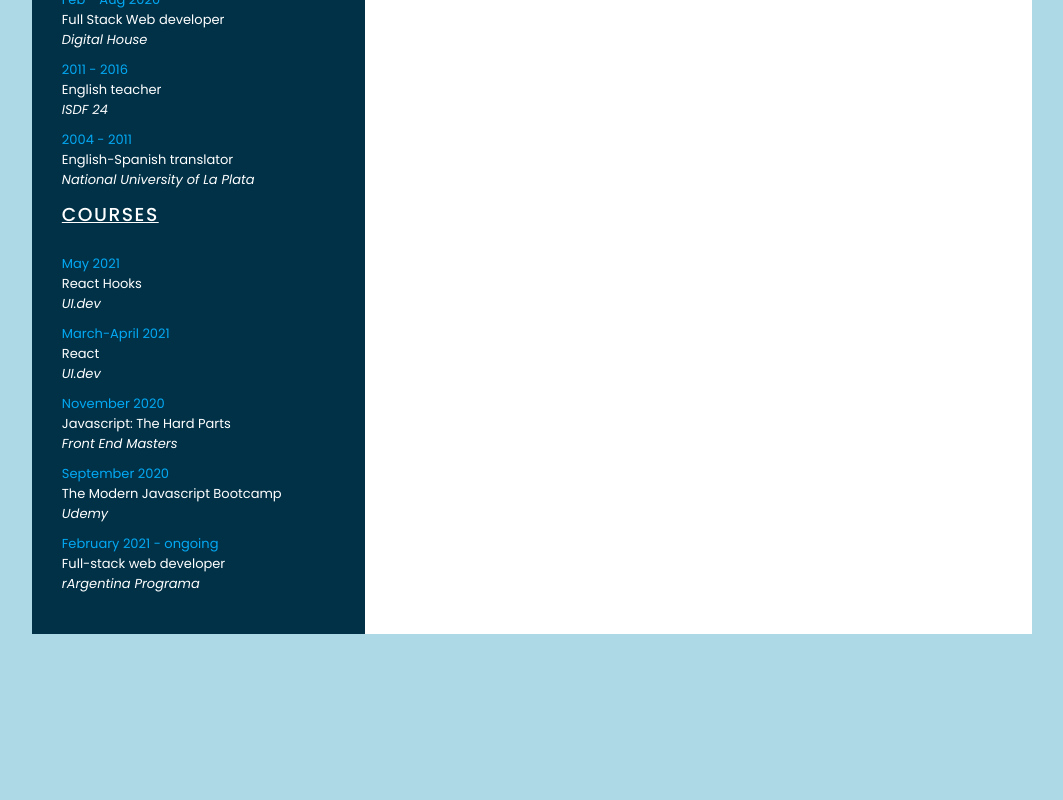
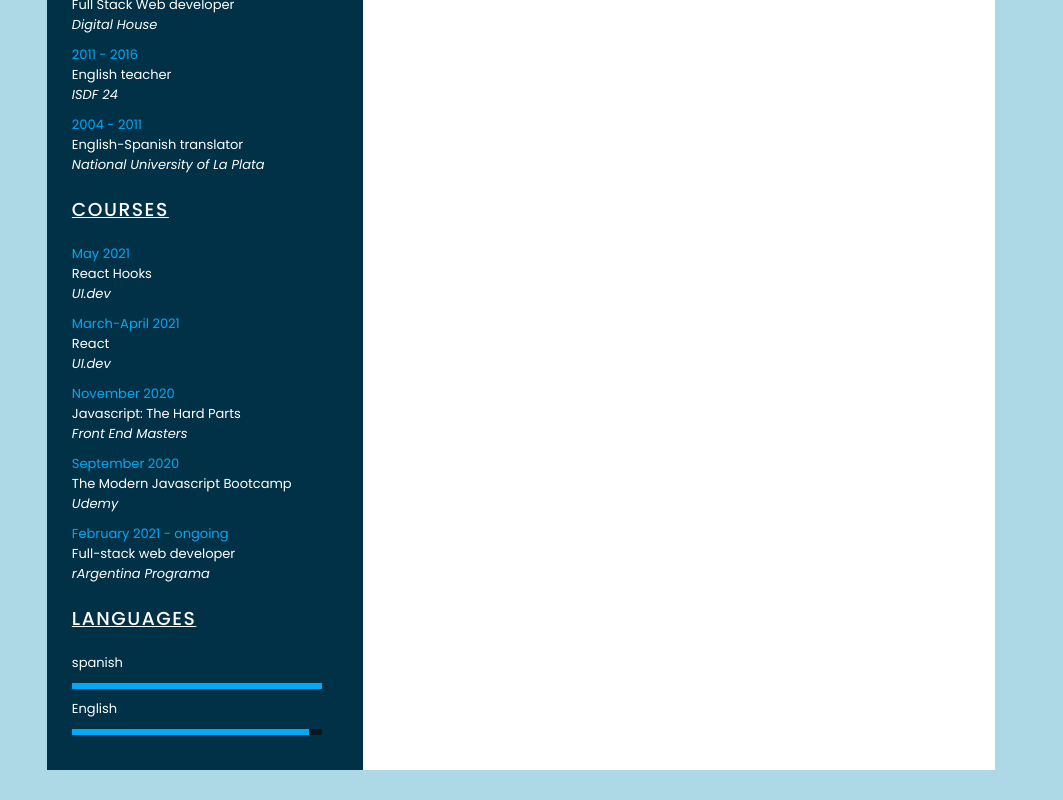
Before and after one commit to aledaquino1986/react-cv, a React (Create React App) app: page / in a window 1280 px wide. Shown: the part 683-1483 px from the top of the page, without its empty margins (119-1182 px from the left). Before the commit the page ends 1367 px from the top, so only its background shows below. Built offline with nearby package versions, Linux system fonts and the light colour scheme.

Commit message:
finish response aside section. Include courses and languages section

```diff
--- a/src/components/pages/left-side/LeftSide.js
+++ b/src/components/pages/left-side/LeftSide.js
@@ -4,6 +4,8 @@ import Contact from "../../sections/contact/Contact";
 import "./leftside.css";
 import Education from "../../sections/education/Education";
 import { courses, education } from "../../../states/educationStates";
+import LanguagesSection from "../../sections/languages/LanguagesSection";
+import { languages } from "../../sections/languages/languages";
 
 const LeftSide = () => {
   return (
@@ -12,6 +14,7 @@ const LeftSide = () => {
       <Contact />
       <Education heading="Education" education={education} />
       <Education heading="courses" education={courses} />
+      <LanguagesSection languages={languages} />
     </aside>
   );
 };
--- a/src/components/pages/left-side/leftside.css
+++ b/src/components/pages/left-side/leftside.css
@@ -1,5 +1,5 @@
 .left-side {
   background-color: #003147;
-  padding: 3rem;
+  padding: 2.5rem;
   color: #fff;
 }
--- a/src/components/pages/main-container/maincontainer.css
+++ b/src/components/pages/main-container/maincontainer.css
@@ -2,16 +2,29 @@ main {
   background-color: #fff;
   min-height: 100vh;
   width: 100%;
-  max-width: 1000px;
-
-  margin: 50px;
+  margin: 30px 0;
   display: flex;
   flex-direction: column;
 }
 
-@media screen and (min-width: 600px) {
+@media screen and (max-width: 1000px) {
+  main {
+    display: flex;
+    flex-direction: column;
+  }
+}
+
+@media screen and (min-width: 500px) {
   main {
     display: grid;
     grid-template-columns: 1fr 2fr;
   }
 }
+
+@media only screen and (min-width: 500px) and (max-width: 1000px) {
+  main {
+    display: flex;
+    flex-direction: column;
+    width: 95vw;
+  }
+}
--- a/src/components/sections/contact/contact.css
+++ b/src/components/sections/contact/contact.css
@@ -8,7 +8,7 @@
 }
 
 .contact-info li .data {
-  padding-left: 1.9rem;
+  margin-left: 1.9rem;
 }
 
 #fa-icon {
--- /dev/null
+++ b/src/components/sections/languages/LanguagesSection.js
@@ -0,0 +1,19 @@
+import React from "react";
+import LanguageDetails from "../../units/language-details/LanguageDetails";
+import "./languages.css";
+
+function LanguagesSection({ languages }) {
+  return (
+    <section className="left-side__languages">
+      <h3 className="text3-heading">Languages</h3>
+
+      <ul className="left-side__ul">
+        {languages.map(({ language, level, id }) => {
+          return <LanguageDetails language={language} level={level} key={id} />;
+        })}
+      </ul>
+    </section>
+  );
+}
+
+export default LanguagesSection;
--- /dev/null
+++ b/src/components/sections/languages/languages.css
@@ -0,0 +1,20 @@
+.percent {
+  position: relative;
+  width: 100%;
+  height: 6px;
+  background-color: #081921;
+  display: block;
+  margin-top: 10px;
+}
+
+.percent div {
+  position: absolute;
+  top: 0;
+  left: 0;
+  height: 100%;
+  background-color: #03a9f4;
+}
+
+.left-side__ul {
+  padding-right: 1.6rem;
+}
--- /dev/null
+++ b/src/components/sections/languages/languages.js
@@ -0,0 +1,13 @@
+export const languages = [
+  {
+    id: 1,
+    language: "spanish",
+    level: "100%"
+  },
+
+  {
+    id: 2,
+    language: "English",
+    level: "95%"
+  }
+];
--- /dev/null
+++ b/src/components/units/language-details/LanguageDetails.js
@@ -0,0 +1,15 @@
+import React from "react";
+import "./language-detail.css";
+
+const LanguageDetails = ({ language, level }) => {
+  return (
+    <li className="language-item">
+      <h4 className="text">{language}</h4>
+      <span className="percent">
+        <div style={{ width: level }}></div>
+      </span>
+    </li>
+  );
+};
+
+export default LanguageDetails;
--- /dev/null
+++ b/src/components/units/language-details/language-detail.css
@@ -0,0 +1,3 @@
+.language-item {
+  margin-top: 1rem;
+}
--- a/src/index.css
+++ b/src/index.css
@@ -29,7 +29,8 @@ ul {
   text-transform: uppercase;
   font-weight: 500;
   text-decoration: underline;
-  padding-bottom: 1.5rem;
+  padding-bottom: 1rem;
+  padding-top: 1rem;
   letter-spacing: 1.5px;
 }
 
```
